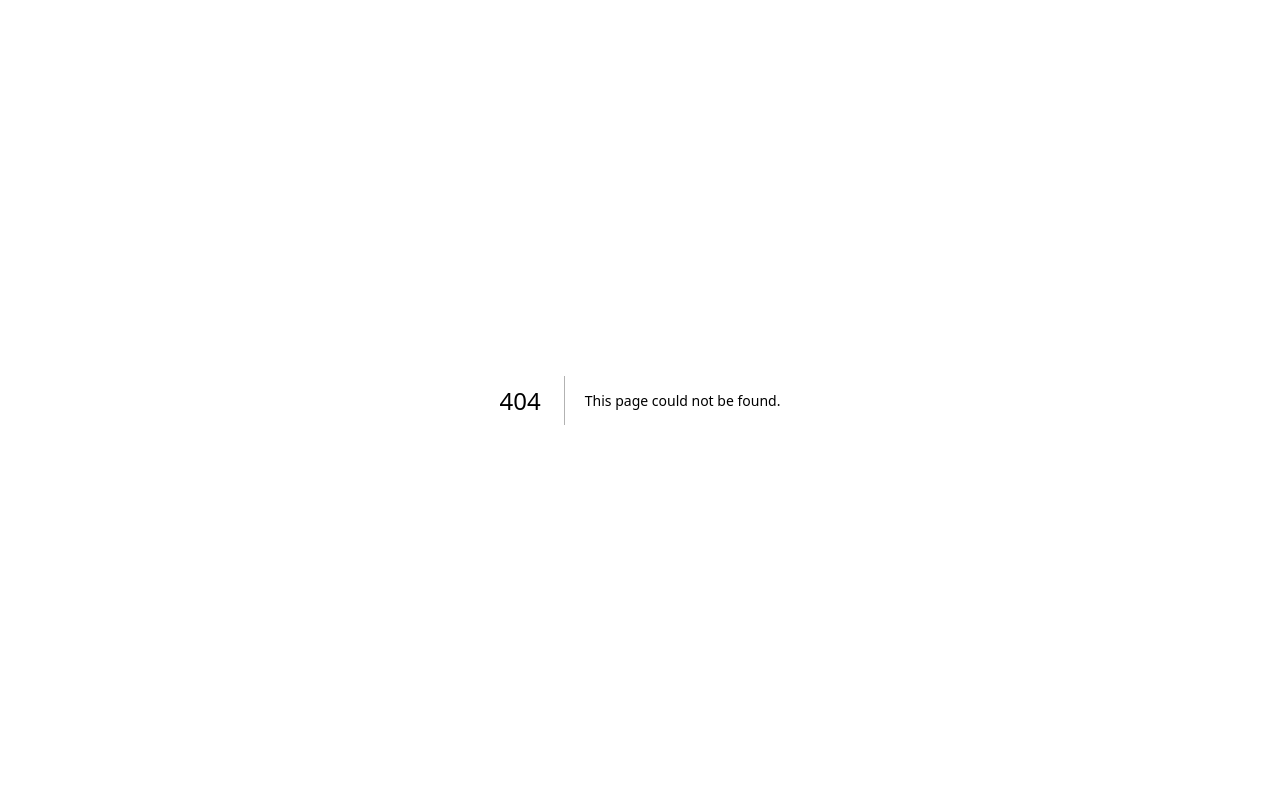
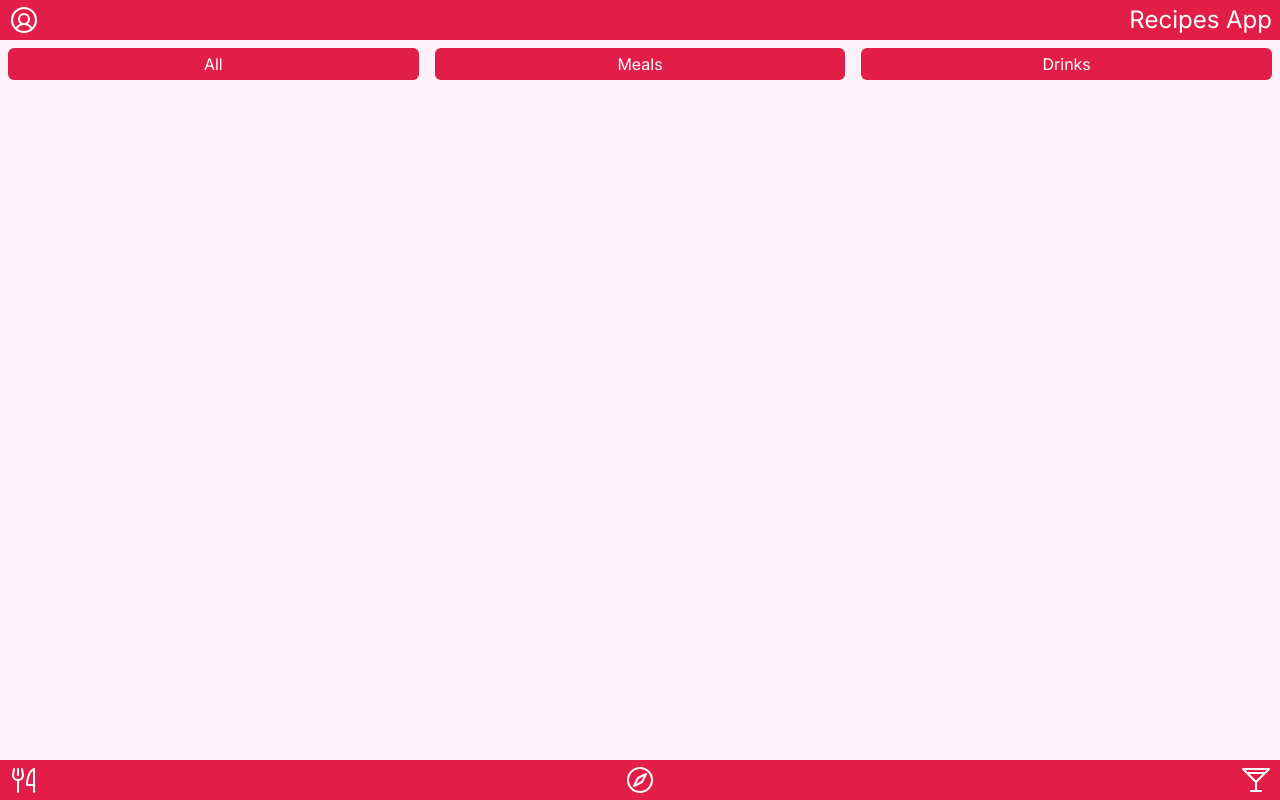
Before and after one commit to MoisesSantana/recipes-app, a Next.js app: page /recipes/completed-recipes in a window 1280 px wide. Before the commit this address had no page. Built offline with nearby package versions, Linux system fonts and the light colour scheme.

Commit message:
feat: implements fav and finished recipes page

```diff
--- a/app/profile/page.tsx
+++ b/app/profile/page.tsx
@@ -1,17 +1,62 @@
 'use client';
 
+import { useFavsStore } from '@/zustand/favorites';
+import { useFinishedStore } from '@/zustand/finished';
 import { useProfileStore } from '@/zustand/profile';
+import { User } from '@phosphor-icons/react';
+import { useRouter } from 'next/navigation';
 import { useEffect, useState } from 'react';
 
 export default function Profile() {
   const userEmail = useProfileStore((state) => state.userEmail);
+  const setUserEmail = useProfileStore((state) => state.setUserEmail);
+  const setMealsFavs = useFavsStore((state) => state.setMeals);
+  const setDrinksFavs = useFavsStore((state) => state.setDrinks);
+  const setFinishedMeals = useFinishedStore((state) => state.setMeals);
+  const setFinishedDrinks = useFinishedStore((state) => state.setDrinks);
   const [localUserEmail, setLocalUserEmail] = useState('');
+  const router = useRouter();
 
   useEffect(() => {
     setLocalUserEmail(userEmail);
   }, [userEmail]);
 
+  const handleLogout = () => {
+    setUserEmail('');
+    setMealsFavs([]);
+    setDrinksFavs([]);
+    setFinishedMeals([]);
+    setFinishedDrinks([]);
+    router.push('/');
+  };
+
   return (
-    <div>{localUserEmail}</div>
+    <main className='h-[calc(100vh-80px)]'>
+      <div className='flex flex-col items-center py-10'>
+        <User size={42} fill='#e11d48' />
+        <h1 className='text-rose-600 font-bold'>{localUserEmail}</h1>
+      </div>
+
+      <div className='flex flex-col px-2 gap-4 lg:flex-row'>
+        <button
+          onClick={() => router.push('/recipes/completed-recipes')}
+          className='inline-flex lg:flex-1 justify-center rounded-md bg-rose-600 py-2 text-sm font-semibold text-white shadow-sm hover:bg-rose-500'
+        >
+          Completed Recipes
+        </button>
+        <button
+          onClick={() => router.push('/recipes/favorite-recipes')}
+          className='inline-flex lg:flex-1 justify-center rounded-md bg-rose-600 py-2 text-sm font-semibold text-white shadow-sm hover:bg-rose-500'
+        >
+          Favorite Recipes
+        </button>
+        <button
+          onClick={handleLogout}
+          className='inline-flex lg:flex-1 justify-center rounded-md bg-rose-600 py-2 text-sm font-semibold text-white shadow-sm hover:bg-rose-500'
+        >
+          Logout
+        </button>
+      </div>
+    </main>
   );
 }
--- /dev/null
+++ b/app/recipes/completed-recipes/page.tsx
@@ -0,0 +1,73 @@
+'use client';
+
+import { useFinishedStore } from '@/zustand/finished';
+import Image from 'next/image';
+import Link from 'next/link';
+import { useEffect, useState } from 'react';
+
+export default function CompletedRecipes() {
+  const [category, setCategory] = useState('All');
+  const [isClient, setIsClient] = useState(false);
+  const finishedMealsRecipes = useFinishedStore((state) => state.meals);
+  const finishedDrinksRecipes = useFinishedStore((state) => state.drinks);
+
+  const finishedRecipes = [...finishedMealsRecipes, ...finishedDrinksRecipes];
+
+
+  useEffect(() => {
+    setIsClient(true);
+  }, []);
+
+  function switchRecipeList() {
+    switch (category) {
+    case 'All':
+      return finishedRecipes;
+    case 'Meals':
+      return finishedMealsRecipes;
+    default:
+      return finishedDrinksRecipes;
+    }
+  }
+
+  return (
+    <main className='h-[calc(100vh-80px)]'>
+      <section className='flex gap-4 pt-2 mx-2'>
+        <button
+          className='flex-1 bg-rose-600 py-1 text-white rounded-md'
+          onClick={ () => setCategory('All') }>
+          All
+        </button>
+        <button
+          className='flex-1 bg-rose-600 py-1 text-white rounded-md'
+          onClick={ () => setCategory('Meals') }>
+          Meals
+        </button>
+        <button
+          className='flex-1 bg-rose-600 py-1 text-white rounded-md'
+          onClick={ () => setCategory('Drinks') }>
+          Drinks
+        </button>
+      </section>
+      <section className='grid p-2 grid-cols-1 min-[450px]:grid-cols-2 sm:grid-cols-3 md:grid-cols-4 xl:grid-cols-5 gap-4'>
+        {isClient &&
+          switchRecipeList().map((recipe) => {
+            const isMeal = finishedMealsRecipes.some(({ id }) => id === recipe.id);
+            const url = isMeal ? `/recipes/meals/${recipe.id}` : `/recipes/drinks/${recipe.id}`;
+            return (
+              <Link href={url} key={`${recipe.name}-${recipe.id}`}>
+                <Image
+                  src={recipe.thumb}
+                  alt={recipe.name}
+                  width={100}
+                  height={100}
+                  priority
+                  className='w-full rounded-md'
+                />
+                <h2 className='text-neutral-600'>{recipe.name}</h2>
+              </Link>
+            );
+          })}
+      </section>
+    </main>
+  );
+}
--- a/app/recipes/components/main-recipe-details.tsx
+++ b/app/recipes/components/main-recipe-details.tsx
@@ -1,9 +1,11 @@
 import { Error } from '@/components/error';
 import { Loading } from '@/components/loading';
 import { handleFetchRecipeDetails } from '@/services/fetch';
+import { useCurrentRecipe } from '@/zustand/current-recipe';
 import { useFinishedStore } from '@/zustand/finished';
 import Image from 'next/image';
 import { useParams, usePathname } from 'next/navigation';
+import { useEffect } from 'react';
 import { useQuery } from 'react-query';
 
 type IngredientAndMeasureType = {
@@ -20,14 +22,31 @@ export function MainRecipeDetails() {
   const setFinishedMealsRecipes = useFinishedStore((state) => state.setMeals);
   const finishedDrinksRecipes = useFinishedStore((state) => state.drinks);
   const setFinishedDrinksRecipes = useFinishedStore((state) => state.setDrinks);
+  const setCurrentRecipe = useCurrentRecipe((state) => state.setCurrentRecipe);
 
   const finishedRecipes = dataKey === 'meals' ? finishedMealsRecipes : finishedDrinksRecipes;
   const setFinishedRecipes = dataKey === 'meals' ? setFinishedMealsRecipes : setFinishedDrinksRecipes;
+
 
   const { isLoading, error, data } = useQuery(
     ['fetchRecipeDetails', pathname, id],
     () => handleFetchRecipeDetails(pathname, id as string),
   );
+
+  useEffect(() => {
+    if (!isLoading && !error && data) {
+      const [recipe] = data[dataKey];
+      const mealOrDrink = dataKey === 'meals' ? 'Meal' : 'Drink';
+
+      const currentRecipe = {
+        id: recipe[`id${mealOrDrink}`],
+        name: recipe[`str${mealOrDrink}`],
+        thumb: recipe[`str${mealOrDrink}Thumb`],
+      };
+
+      setCurrentRecipe(currentRecipe);
+    }
+  }, [isLoading]);
 
   if (isLoading) return <Loading />;
   if (error) return <Error message='Request Error' />;
@@ -50,11 +69,17 @@ export function MainRecipeDetails() {
     };
   });
 
-  const isFinished = finishedRecipes.some((finishedRecipe) => finishedRecipe === id);
+  const isFinished = finishedRecipes.some((finishedRecipe) => finishedRecipe.id === id);
+
+  const currentRecipe = {
+    id: recipe[`id${mealOrDrink}`],
+    name: recipe[`str${mealOrDrink}`],
+    thumb: recipe[`str${mealOrDrink}Thumb`],
+  };
 
   const handleFinished = () => {
-    if (isFinished) setFinishedRecipes(finishedRecipes.filter((finishedRecipe) => finishedRecipe !== id));
-    else setFinishedRecipes([...finishedRecipes, id as string]);
+    if (isFinished) setFinishedRecipes(finishedRecipes.filter((finishedRecipe) => finishedRecipe.id !== id));
+    else setFinishedRecipes([...finishedRecipes, currentRecipe]);
   };
 
   return (
--- /dev/null
+++ b/app/recipes/favorite-recipes/page.tsx
@@ -0,0 +1,73 @@
+'use client';
+
+import { useFavsStore } from '@/zustand/favorites';
+import Image from 'next/image';
+import Link from 'next/link';
+import { useEffect, useState } from 'react';
+
+export default function FavoriteRecipes() {
+  const [category, setCategory] = useState('All');
+  const [isClient, setIsClient] = useState(false);
+  const favsMealsRecipes = useFavsStore((state) => state.meals);
+  const favsDrinksRecipes = useFavsStore((state) => state.drinks);
+
+  const favsRecipes = [...favsMealsRecipes, ...favsDrinksRecipes];
+
+
+  useEffect(() => {
+    setIsClient(true);
+  }, []);
+
+  function switchRecipeList() {
+    switch (category) {
+    case 'All':
+      return favsRecipes;
+    case 'Meals':
+      return favsMealsRecipes;
+    default:
+      return favsDrinksRecipes;
+    }
+  }
+
+  return (
+    <main className='h-[calc(100vh-80px)]'>
+      <section className='flex gap-4 pt-2 mx-2'>
+        <button
+          className='flex-1 bg-rose-600 py-1 text-white rounded-md'
+          onClick={ () => setCategory('All') }>
+          All
+        </button>
+        <button
+          className='flex-1 bg-rose-600 py-1 text-white rounded-md'
+          onClick={ () => setCategory('Meals') }>
+          Meals
+        </button>
+        <button
+          className='flex-1 bg-rose-600 py-1 text-white rounded-md'
+          onClick={ () => setCategory('Drinks') }>
+          Drinks
+        </button>
+      </section>
+      <section className='grid p-2 grid-cols-1 min-[450px]:grid-cols-2 sm:grid-cols-3 md:grid-cols-4 xl:grid-cols-5 gap-4'>
+        {isClient &&
+          switchRecipeList().map((recipe) => {
+            const isMeal = favsMealsRecipes.some(({ id }) => id === recipe.id);
+            const url = isMeal ? `/recipes/meals/${recipe.id}` : `/recipes/drinks/${recipe.id}`;
+            return (
+              <Link href={url} key={`${recipe.name}-${recipe.id}`}>
+                <Image
+                  src={recipe.thumb}
+                  alt={recipe.name}
+                  width={100}
+                  height={100}
+                  priority
+                  className='w-full rounded-md'
+                />
+                <h2 className='text-neutral-600'>{recipe.name}</h2>
+              </Link>
+            );
+          })}
+      </section>
+    </main>
+  );
+}
--- a/components/header.tsx
+++ b/components/header.tsx
@@ -1,5 +1,6 @@
 'use client';
 
+import { useCurrentRecipe } from '@/zustand/current-recipe';
 import { useFavsStore } from '@/zustand/favorites';
 import { useModalStore } from '@/zustand/modal';
 import { Heart, MagnifyingGlass, ShareNetwork, UserCircle } from '@phosphor-icons/react';
@@ -23,16 +24,17 @@ export function Header() {
   const setFavsMeals = useFavsStore((state) => state.setMeals);
   const favsDrinks = useFavsStore((state) => state.drinks);
   const setFavsDrinks = useFavsStore((state) => state.setDrinks);
+  const currentRecipe = useCurrentRecipe((state) => state.currentRecipe);
 
   const favs = dataKey === 'meals' ? favsMeals : favsDrinks;
   const setFavs = dataKey === 'meals' ? setFavsMeals : setFavsDrinks;
 
 
-  const isFavorite = favs.some((fav) => fav === params.id);
+  const isFavorite = favs.some((fav) => fav.id === params.id);
 
   const handleFav = () => {
-    if (isFavorite) setFavs(favs.filter((fav) => fav !== params.id));
-    else setFavs([...favs, params.id as string]);
+    if (isFavorite) setFavs(favs.filter((fav) => fav.id !== params.id));
+    else setFavs([...favs, currentRecipe]);
   };
 
   const handleCopy = () => {
--- /dev/null
+++ b/zustand/current-recipe.ts
@@ -0,0 +1,15 @@
+import { create } from 'zustand';
+import { CurrentRecipe } from './types';
+
+type CurrentRecipeState = {
+  currentRecipe: CurrentRecipe;
+};
+
+type CurrentRecipeAction = {
+  setCurrentRecipe: (currentRecipe: CurrentRecipe) => void;
+};
+
+export const useCurrentRecipe = create<CurrentRecipeState & CurrentRecipeAction>((set) => ({
+  currentRecipe: { id: '', thumb: '', name: '' },
+  setCurrentRecipe: (currentRecipe: CurrentRecipe) => set(() => ({ currentRecipe })),
+}));
--- a/zustand/favorites.ts
+++ b/zustand/favorites.ts
@@ -1,14 +1,15 @@
 import { create } from 'zustand';
 import { persist, createJSONStorage } from 'zustand/middleware';
+import { CurrentRecipe } from './types';
 
 type FavsState = {
-  meals: string[];
-  drinks: string[];
+  meals: CurrentRecipe[];
+  drinks: CurrentRecipe[];
 };
 
 type FavsAction = {
-  setMeals: (meals: string[]) => void;
-  setDrinks: (drinks: string[]) => void;
+  setMeals: (meals: CurrentRecipe[]) => void;
+  setDrinks: (drinks: CurrentRecipe[]) => void;
 }
 
 export const useFavsStore = create<FavsState & FavsAction>()(
@@ -16,8 +17,8 @@ export const useFavsStore = create<FavsState & FavsAction>()(
     (set) => ({
       meals: [],
       drinks: [],
-      setMeals: (meals: string[]) => set(() => ({ meals })),
-      setDrinks: (drinks: string[]) => set(() => ({ drinks })),
+      setMeals: (meals: CurrentRecipe[]) => set(() => ({ meals })),
+      setDrinks: (drinks: CurrentRecipe[]) => set(() => ({ drinks })),
     }),
     {
       name: 'favs-storage',
--- a/zustand/finished.ts
+++ b/zustand/finished.ts
@@ -1,24 +1,25 @@
 import { create } from 'zustand';
 import { persist, createJSONStorage } from 'zustand/middleware';
+import { CurrentRecipe } from './types';
 
 
 type FinishedRecipesState = {
-  meals: string[];
-  drinks: string[];
+  meals: CurrentRecipe[];
+  drinks: CurrentRecipe[];
 };
 
 type FinishedRecipesAction = {
-  setMeals: (meals: string[]) => void;
-  setDrinks: (drinks: string[]) => void;
+  setMeals: (meals: CurrentRecipe[]) => void;
+  setDrinks: (drinks: CurrentRecipe[]) => void;
 }
 
 export const useFinishedStore = create<FinishedRecipesState & FinishedRecipesAction>()(
   persist(
     (set) => ({
       meals: [],
-      setMeals: (meals: string[]) => set(() => ({ meals })),
       drinks: [],
-      setDrinks: (drinks: string[]) => set(() => ({ drinks })),
+      setMeals: (meals: CurrentRecipe[]) => set(() => ({ meals })),
+      setDrinks: (drinks: CurrentRecipe[]) => set(() => ({ drinks })),
     }),
     {
       name: 'finished-recipes-storage',
--- /dev/null
+++ b/zustand/types.ts
@@ -0,0 +1,5 @@
+export type CurrentRecipe = {
+  id: string;
+  thumb: string;
+  name: string;
+}
```
